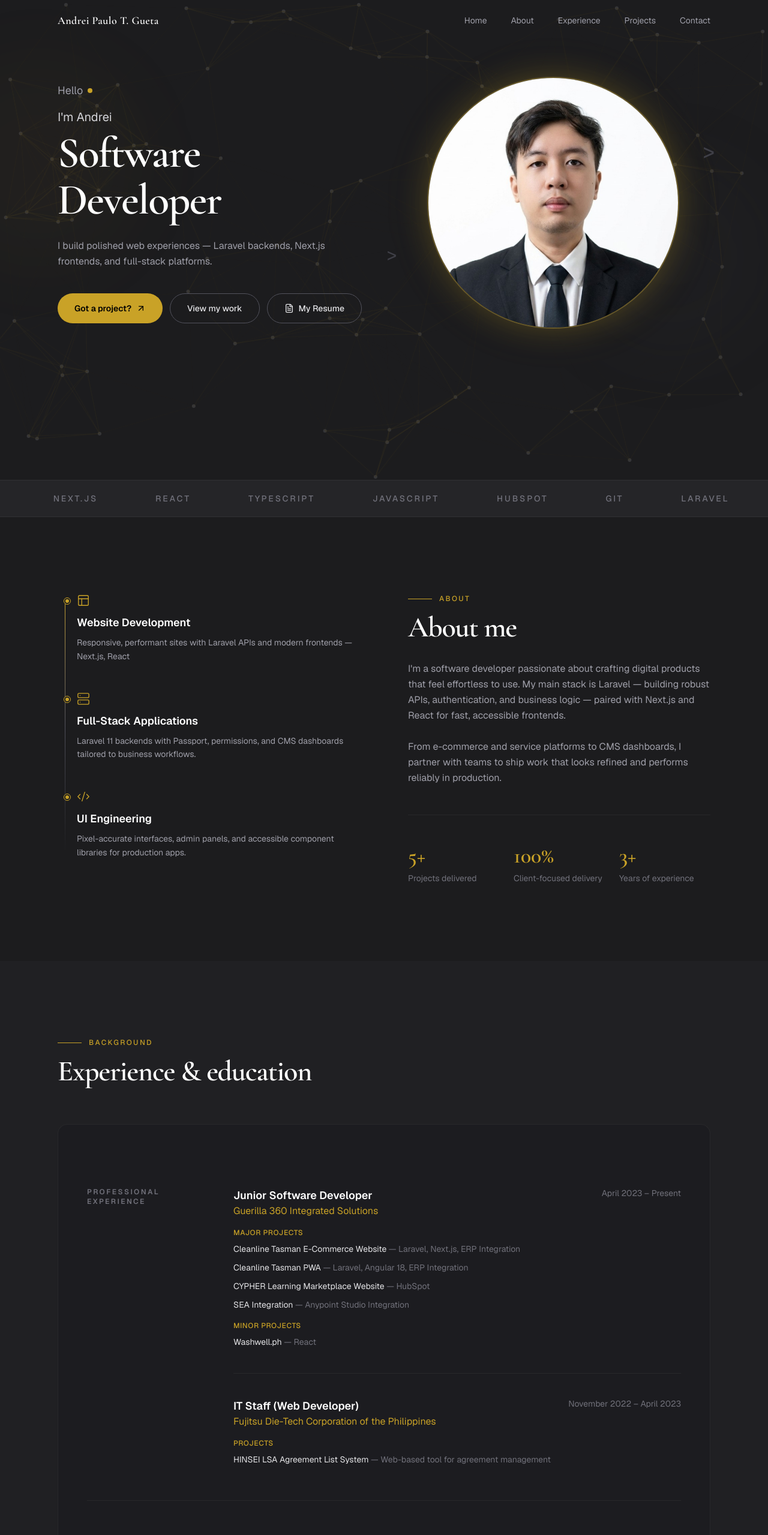
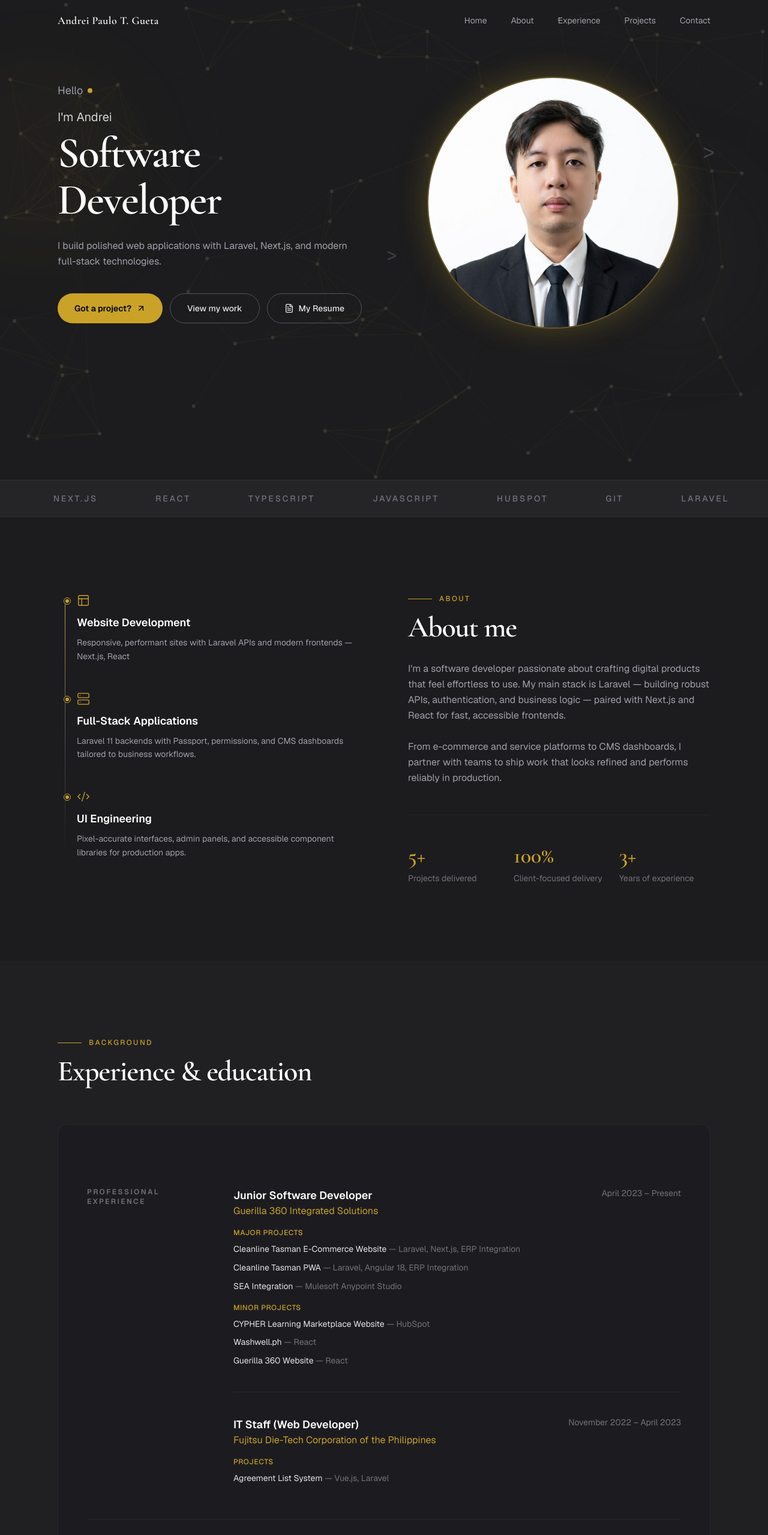
Before and after one commit to atgueta1/portfolio-2026, a Next.js app: page / in a window 1280 px wide. Shown: the top 2559 px of the page at 60% size. Built offline with nearby package versions, Linux system fonts and the light colour scheme.

Commit message:
Fixed some bugs, corrected typos

```diff
--- a/src/data/projects.ts
+++ b/src/data/projects.ts
@@ -100,7 +100,7 @@ export const projects: Project[] = [
     title: "Washwell.ph",
     description:
       "Contributed to Washwell.ph — a modern laundry service website for the Philippine market featuring subscription plans, service highlights, and a booking-focused user journey with a clean, approachable brand feel.",
-    tags: ["React", "UI/UX", "E-commerce"],
+    tags: ["React", "E-commerce"],
     images: [
       { src: images.washwell.hero, alt: "Washwell.ph homepage" },
       { src: images.washwell.pricing, alt: "Pricing plans" },
--- a/src/data/resume.ts
+++ b/src/data/resume.ts
@@ -50,19 +50,24 @@ export const experience: Experience[] = [
         tech: "Laravel, Angular 18, ERP Integration",
       },
       {
+        name: "SEA Integration",
+        tech: "Mulesoft Anypoint Studio",
+      },
+    ],
+    minorProjects: [
+      {
         name: "CYPHER Learning Marketplace Website",
         tech: "HubSpot",
       },
       {
-        name: "SEA Integration",
-        tech: "Anypoint Studio Integration",
-      },
-    ],
-    minorProjects: [
-      {
         name: "Washwell.ph",
         tech: "React",
       },
+      {
+        name: "Guerilla 360 Website",
+        tech: "React",
+      },
+
     ],
   },
   {
@@ -72,8 +77,8 @@ export const experience: Experience[] = [
     period: "November 2022 – April 2023",
     projects: [
       {
-        name: "HINSEI LSA Agreement List System",
-        tech: "Web-based tool for agreement management",
+        name: "Agreement List System",
+        tech: "Vue.js, Laravel",
       },
     ],
   },
--- a/src/data/site.ts
+++ b/src/data/site.ts
@@ -1,20 +1,20 @@
 import { images } from "@/lib/images";
 
 export const site = {
-  name: "Andrei Paulo Gueta",
+  name: "Andrei Paulo T. Gueta",
   shortName: "Andrei Paulo T. Gueta",
   role: "Software Developer",
   tagline:
-    "I build polished web experiences — Laravel backends, Next.js frontends, and full-stack platforms.",
+    "I build polished web applications with Laravel, Next.js, and modern full-stack technologies.",
   email: "atgueta1@gmail.com",
   resumeUrl: images.resume,
-  resumeFileName: "CV-Gueta_Andrei-Paulo-T_2026.pdf",
+  resumeFileName: "Gueta_Andrei-Paulo-T-CV.pdf",
   location: "Philippines",
   social: {
     github: "https://github.com/atgueta1",
     linkedin:
       "https://www.linkedin.com/in/andrei-paulo-gueta-36bb56236/",
-    email: "mailto:atgueta1@gmail.com",
+    email: "https://mail.google.com/mail/?view=cm&fs=1&to=atgueta1@gmail.com",
   },
   stats: [
     { value: "5+", label: "Projects delivered" },
--- a/src/lib/images.ts
+++ b/src/lib/images.ts
@@ -4,7 +4,7 @@ export function imageUrl(...segments: string[]): string {
 }
 
 export const images = {
-  resume: imageUrl("Resume", "CV-Gueta_Andrei-Paulo-T_2026.pdf"),
+  resume: imageUrl("Resume", "Gueta_Andrei-Paulo-T-CV.pdf"),
   cccTourGuide: imageUrl("CCCTourGuide", "CCC Tour GuideFINALYARN.pdf"),
   researchArchivingSystem: imageUrl("RAS", "Dashboard-Desktop.svg"),
 
```
Also changed, not shown: 1 other file (tests, documents, lock files or other folders).
